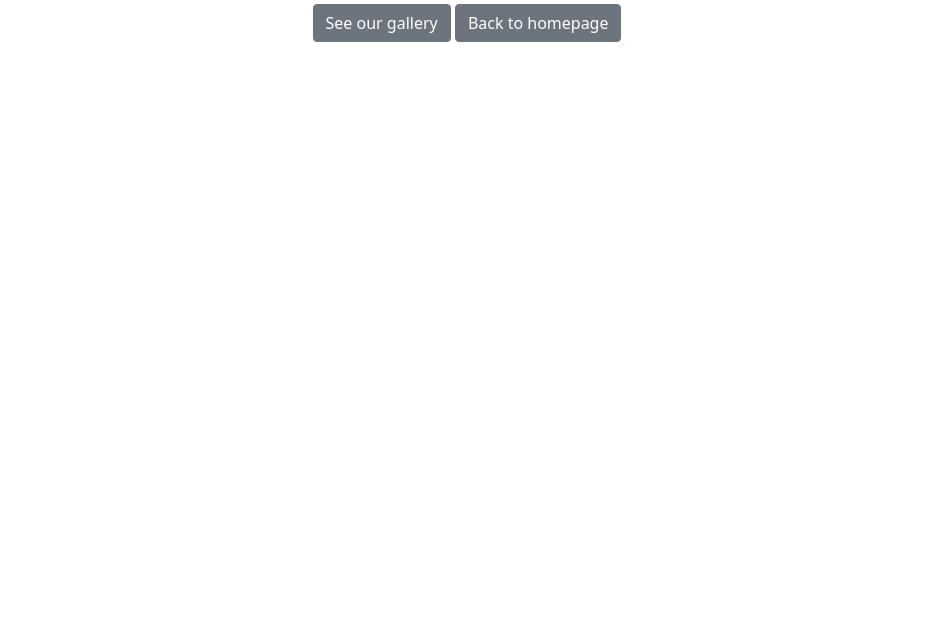
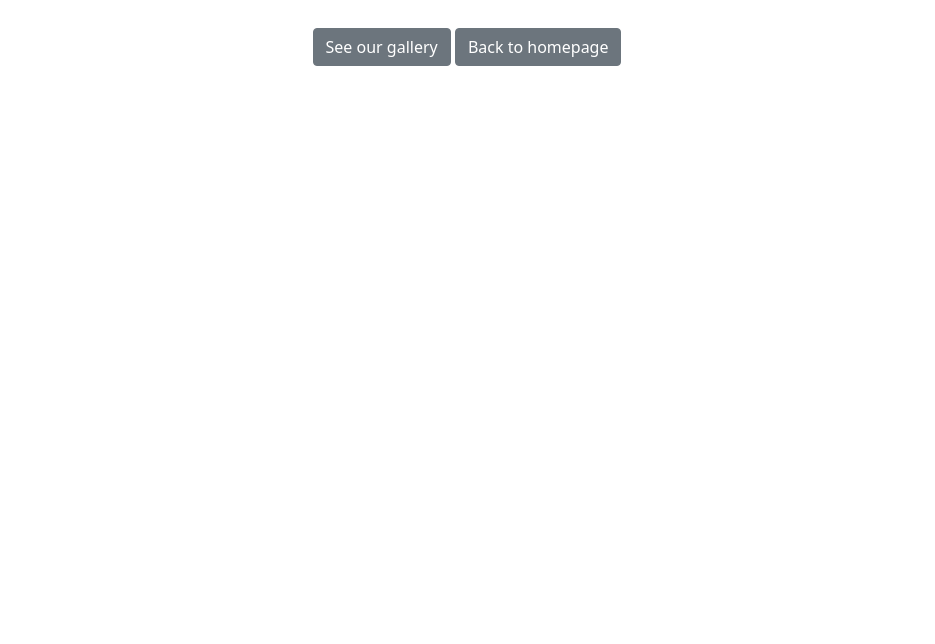
Before and after one commit to Meerduke/croissant, a plain HTML site: page contact.html in a window 1280 px wide. Shown: the part 156-800 px from the top of the page, without its empty margins (173-1108 px from the left). Drawn offline with nearby package versions, Linux system fonts and the light colour scheme.

Commit message:
Contact me page spacing edited

```diff
--- a/contact.html
+++ b/contact.html
@@ -12,7 +12,7 @@
     <h1>Contact Me</h1>
     <h3>If you love croissants too get in touch on <a href="mailto:r.c.l.mrdoch@gmail.com"/>r.c.l.murdoch@gmail.com</h3>
 
-    <a class="btn btn-secondary" href="/photo.html">See our gallery</a>
-    <a class="btn btn-secondary" href="/">Back to homepage</a>
+    <a class="btn btn-secondary mt-4" href="/photo.html">See our gallery</a>
+    <a class="btn btn-secondary mt-4" href="/">Back to homepage</a>
 </body>
 </html>
```
